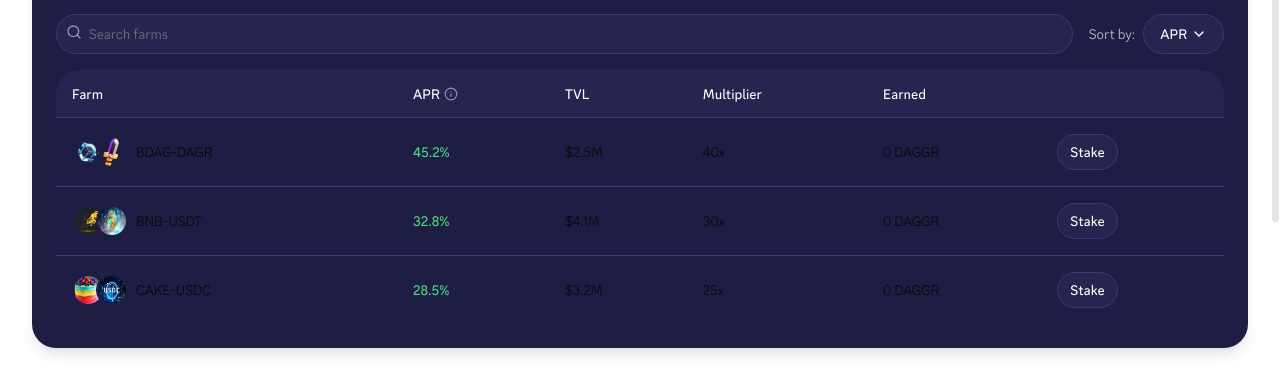
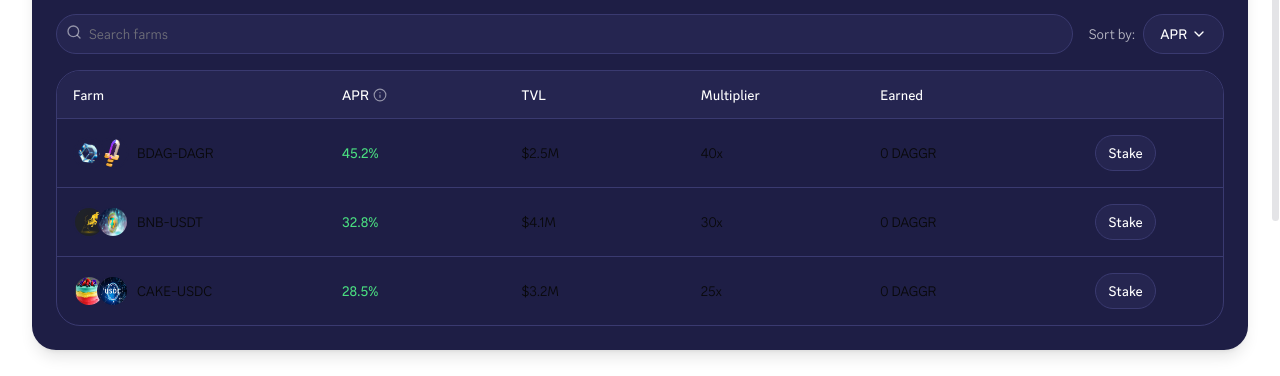
Before and after one commit to DagSwap/dagswap, a Next.js app: page /analytics in a window 1280 px wide. Shown: the part 324-700 px from the top of the page. Built offline with nearby package versions, Linux system fonts and the light colour scheme; what wagmi would draw is missing.

Commit message:
start fixing the analitics page

```diff
--- a/components/farm.tsx
+++ b/components/farm.tsx
@@ -177,12 +177,13 @@ export default function Farm () {
           </div>
 
           <TabsContent value='active'>
-            <div className='rounded-xl overflow-hidden'>
-              <Table>
+            <div className='rounded-xl overflow-hidden border border-[#3a3a70]'>
+              <div className="overflow-x-auto w-full">
+                <Table className="table-fixed">
                   <TableHeader className='bg-[#252550]'>
                     <TableRow className='hover:bg-transparent border-b-[#3a3a70]'>
-                    <TableHead className='text-white'>Farm</TableHead>
-                    <TableHead className='text-white'>
+                      <TableHead className='text-white whitespace-nowrap w-[150px]'>Farm</TableHead>
+                      <TableHead className='text-white whitespace-nowrap w-[100px]'>
                         <div className='flex items-center gap-1'>
                           APR
                           <TooltipProvider>
@@ -197,10 +198,10 @@ export default function Farm () {
                           </TooltipProvider>
                         </div>
                       </TableHead>
-                    <TableHead className='text-white'>TVL</TableHead>
-                    <TableHead className='text-white'>Multiplier</TableHead>
-                    <TableHead className='text-white'>Earned</TableHead>
-                    <TableHead></TableHead>
+                      <TableHead className='text-white whitespace-nowrap w-[100px]'>TVL</TableHead>
+                      <TableHead className='text-white whitespace-nowrap w-[100px]'>Multiplier</TableHead>
+                      <TableHead className='text-white whitespace-nowrap w-[120px]'>Earned</TableHead>
+                      <TableHead className="w-[80px]"></TableHead>
                     </TableRow>
                   </TableHeader>
                   <TableBody>
@@ -226,12 +227,12 @@ export default function Farm () {
                             <span>{farm.pair}</span>
                           </div>
                         </TableCell>
-                      <TableCell className='font-medium text-green-400'>
+                        <TableCell className='font-medium text-green-400 whitespace-nowrap'>
                           {farm.apr}%
                         </TableCell>
-                      <TableCell>{farm.tvl}</TableCell>
-                      <TableCell>{farm.multiplier}</TableCell>
-                      <TableCell>{farm.earned} DAGGR</TableCell>
+                        <TableCell className='whitespace-nowrap'>{farm.tvl}</TableCell>
+                        <TableCell className='whitespace-nowrap'>{farm.multiplier}</TableCell>
+                        <TableCell className='whitespace-nowrap'>{farm.earned} DAGGR</TableCell>
                         <TableCell>
                           <Dialog>
                             <DialogTrigger asChild>
@@ -343,6 +344,7 @@ export default function Farm () {
                   </TableBody>
                 </Table>
               </div>
+            </div>
           </TabsContent>
 
           <TabsContent value='staked'>
```
Lines whose indentation alone changed are shown as unchanged.
